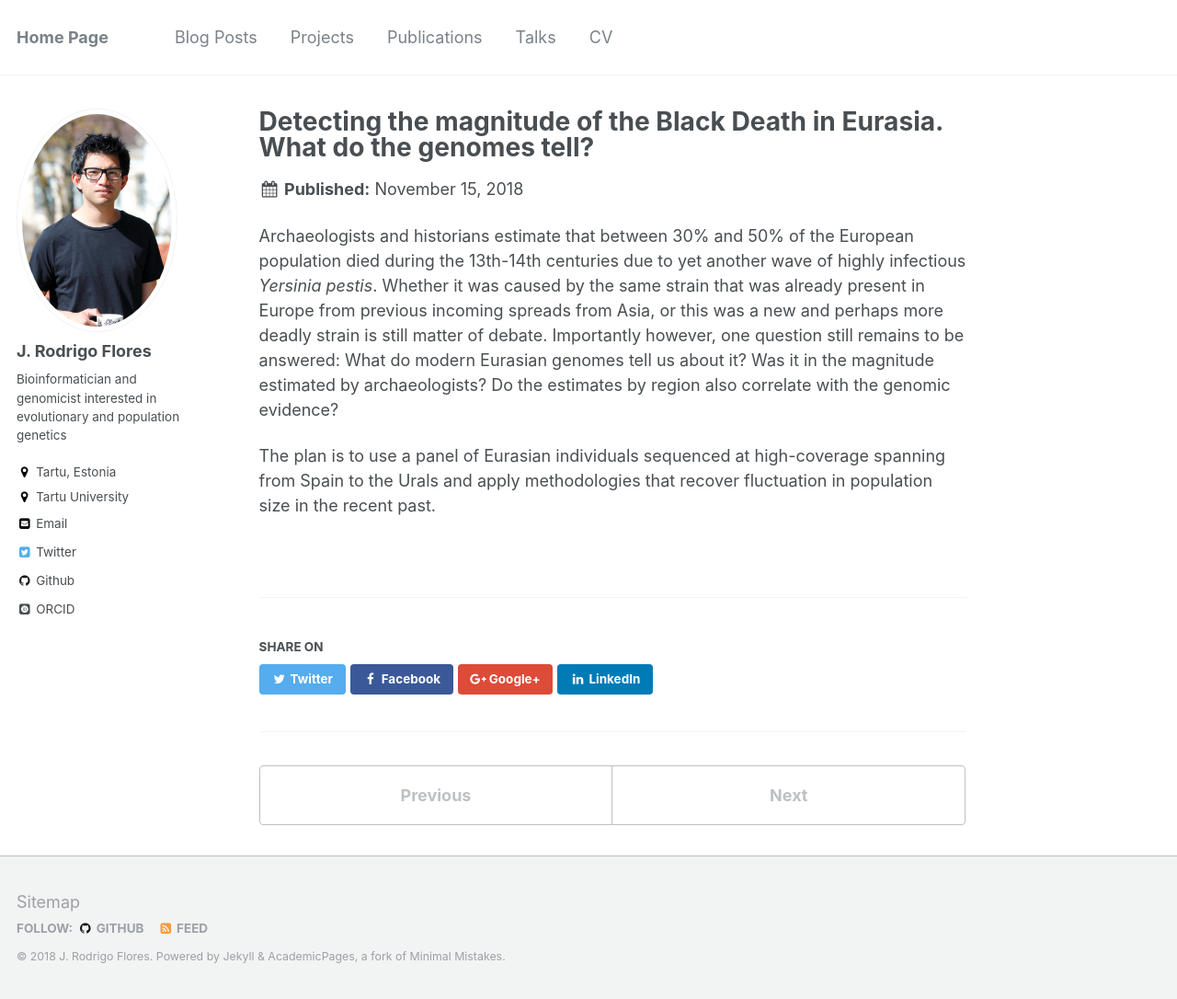
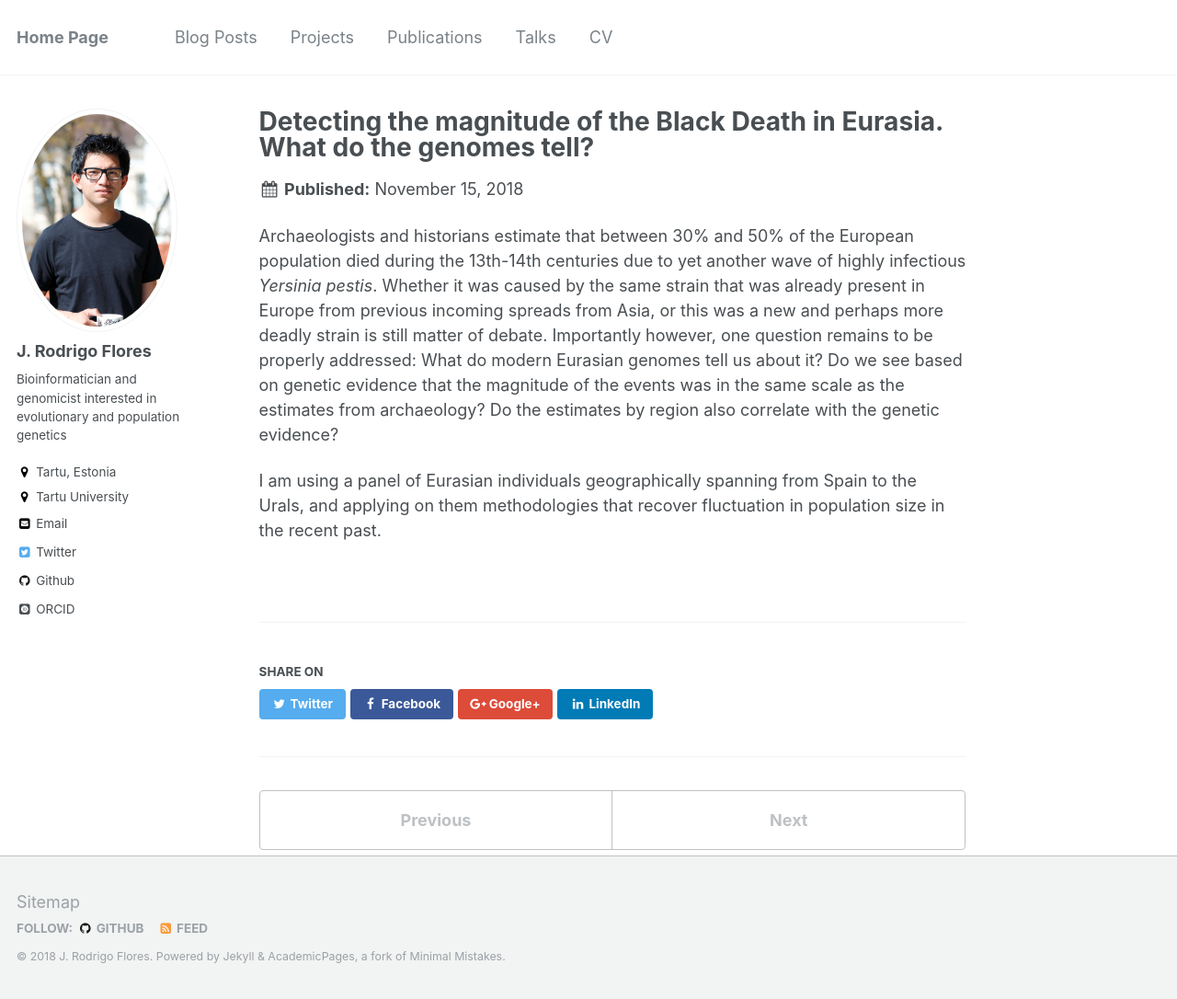
Before and after one commit to JRodrigoF/JRodrigoFlores.github.io, a Jekyll site: the page built from _projects/Genomic-impact-of-the-Black-Death-in-Europe.md, in a window 1280 px wide and 1086 px high. Shown: the whole window at 92% size. Built offline with Jekyll 4.4.1, drawn with Linux system fonts in a browser that asks for light colours; some web fonts are replaced.

Commit message:
Update Genomic-impact-of-the-Black-Death-in-Europe.md

```diff
--- a/_projects/Genomic-impact-of-the-Black-Death-in-Europe.md
+++ b/_projects/Genomic-impact-of-the-Black-Death-in-Europe.md
@@ -4,6 +4,6 @@ excerpt: "The plan is to use Eurasian high-coverage genomes in order to detect t
 collection: projects
 ---
 
-Archaeologists and historians estimate that between 30% and 50% of the European population died during the 13th-14th centuries due to yet another wave of highly infectious _Yersinia pestis_. Whether it was caused by the same strain that was already present in Europe from previous incoming spreads from Asia, or this was a new and perhaps more deadly strain is still matter of debate. Importantly however, one question still remains to be answered: What do modern Eurasian genomes tell us about it? Was it in the magnitude estimated by archaeologists? Do the estimates by region also correlate with the genomic evidence?
+Archaeologists and historians estimate that between 30% and 50% of the European population died during the 13th-14th centuries due to yet another wave of highly infectious _Yersinia pestis_. Whether it was caused by the same strain that was already present in Europe from previous incoming spreads from Asia, or this was a new and perhaps more deadly strain is still matter of debate. Importantly however, one question remains to be properly addressed: What do modern Eurasian genomes tell us about it? Do we see based on genetic evidence that the magnitude of the events was in the same scale as the estimates from archaeology? Do the estimates by region also correlate with the genetic evidence?
 
-The plan is to use a panel of Eurasian individuals sequenced at high-coverage spanning from Spain to the Urals and apply methodologies that recover fluctuation in population size in the recent past.
+I am using a panel of Eurasian individuals geographically spanning from Spain to the Urals, and applying on them methodologies that recover fluctuation in population size in the recent past.
```
